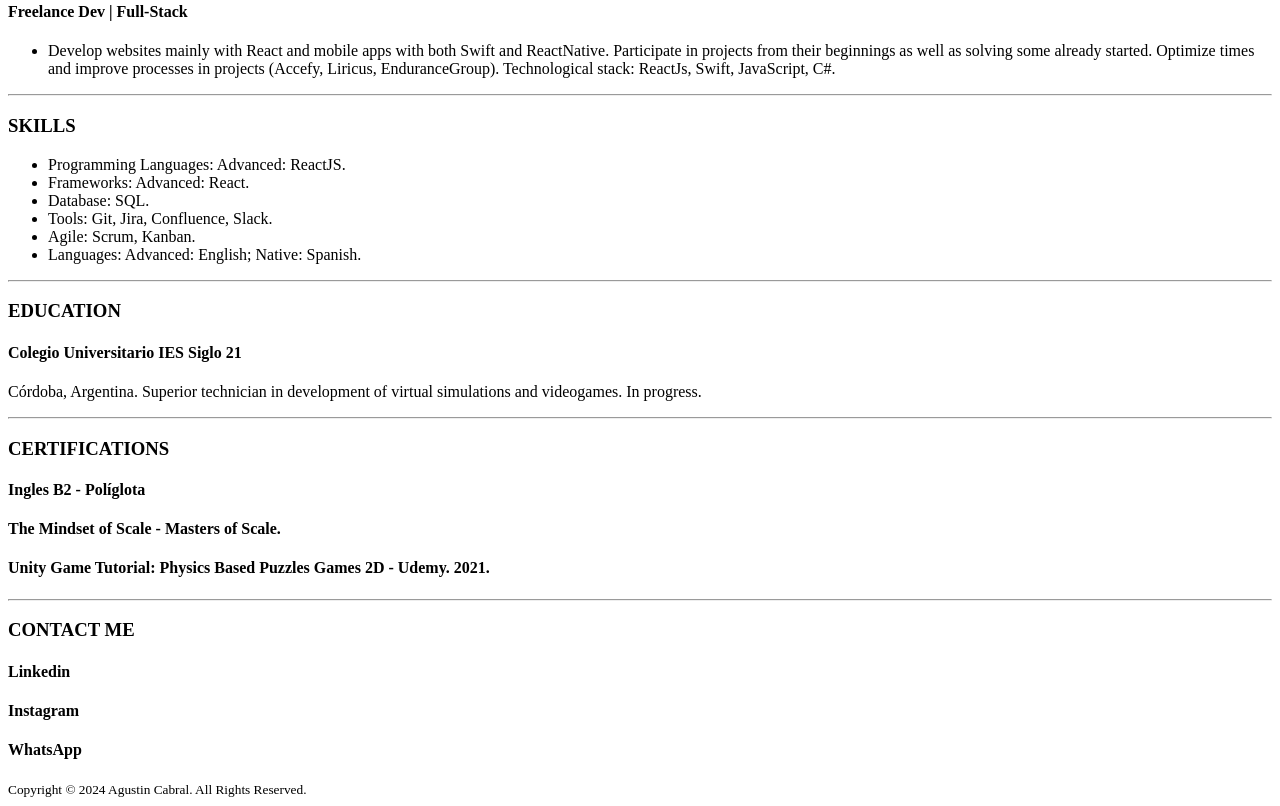
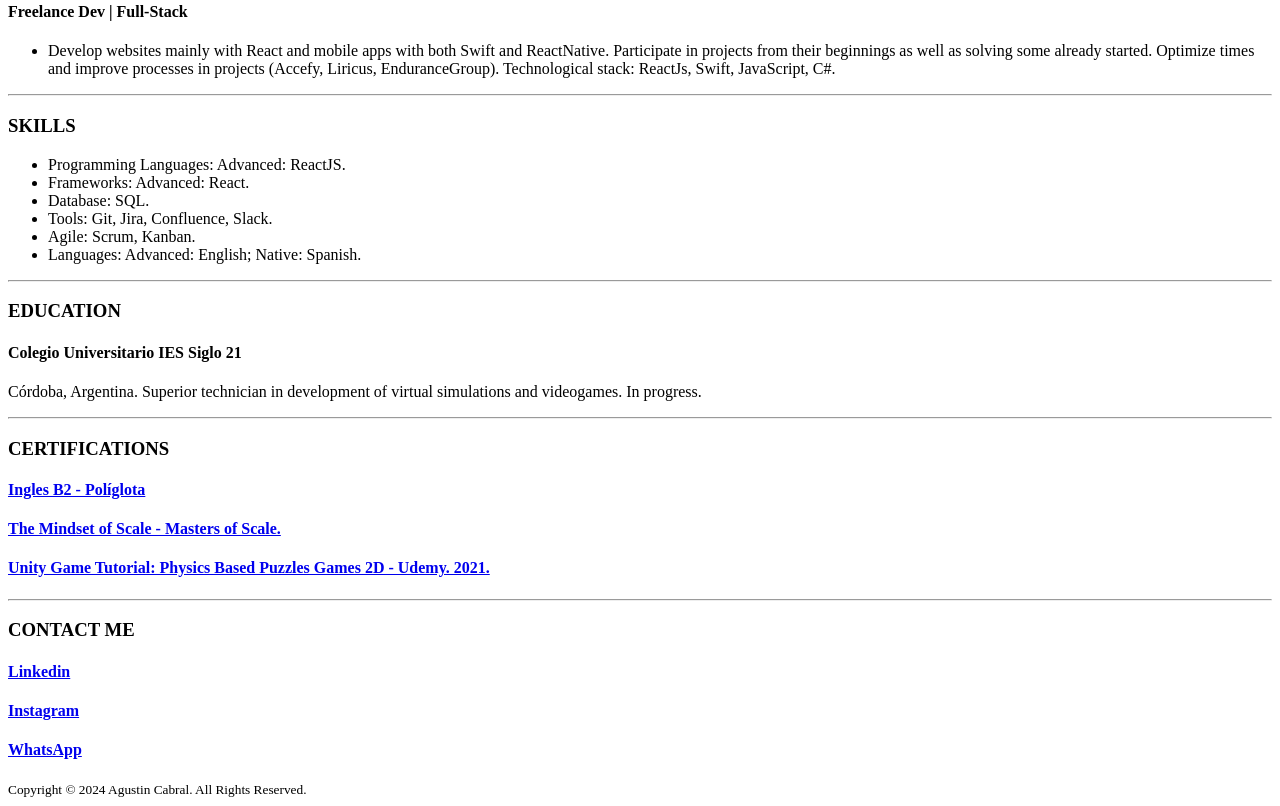
Before and after one commit to AgusCabral23/CV-html-basic, a plain HTML site: page index.html in a window 1280 px wide. Shown: the part 1022-1828 px from the top of the page. Drawn offline with Linux system fonts and the light colour scheme.

Commit message:
fixed links

```diff
--- a/index.html
+++ b/index.html
@@ -92,14 +92,15 @@
     <p> Córdoba, Argentina. Superior technician in development of virtual simulations and videogames. In progress.</p>
     <hr />
     <h3>CERTIFICATIONS</h3>
-    <h4><a href="https://www.poliglota.org/certificates/8e9992a15fa00d6f.pdf"></a>Ingles B2 - Políglota</h4>
-    <h4><a href="https://app.mastersofscale.com/certificate/SPQOgOJqWgfdMB2H5Lfi/PNIchbX58qrq3mv"></a>The Mindset of Scale - Masters of Scale.</h4>
-    <h4><a href="https://www.udemy.com/certificate/UC-cc4c561f-cf6e-49a9-b68e-35ad6b093358/"></a>Unity Game Tutorial: Physics Based Puzzles Games 2D - Udemy. 2021.</h4>
+<h4><a href="https://www.poliglota.org/certificates/8e9992a15fa00d6f.pdf">Ingles B2 - Políglota</a></h4>
+<h4><a href="https://app.mastersofscale.com/certificate/SPQOgOJqWgfdMB2H5Lfi/PNIchbX58qrq3mv">The Mindset of Scale - Masters of Scale.</a></h4>
+<h4><a href="https://www.udemy.com/certificate/UC-cc4c561f-cf6e-49a9-b68e-35ad6b093358/">Unity Game Tutorial: Physics Based Puzzles Games 2D - Udemy. 2021.</a></h4>
+
     <hr />
     <h3>CONTACT ME</h3>
-    <h4><a href="https://www.linkedin.com/in/aguscabral"></a>Linkedin</h4>
-    <h4><a href="https://www.instagram.com/agustincabral"></a>Instagram</h4>
-    <h4><a href="https://wa.me/5493513211234"></a>WhatsApp</h4>
+    <h4><a href="https://www.linkedin.com/in/aguscabral">Linkedin</a></h4>
+    <h4><a href="https://www.instagram.com/agustincabral">Instagram</a></h4>
+    <h4><a href="https://wa.me/5493513211234">WhatsApp</a></h4>
 
     <footer>
       <small>
```
